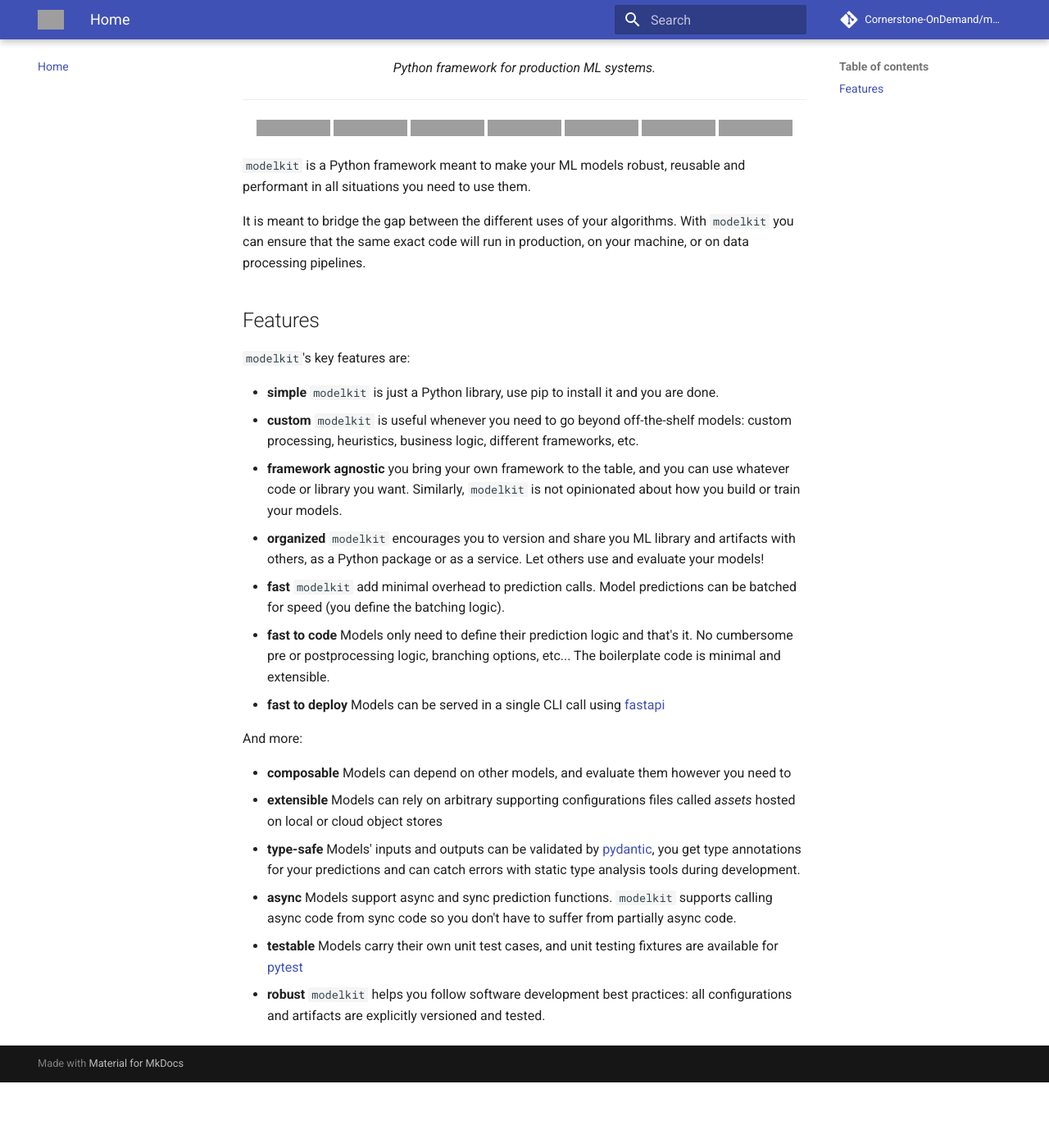
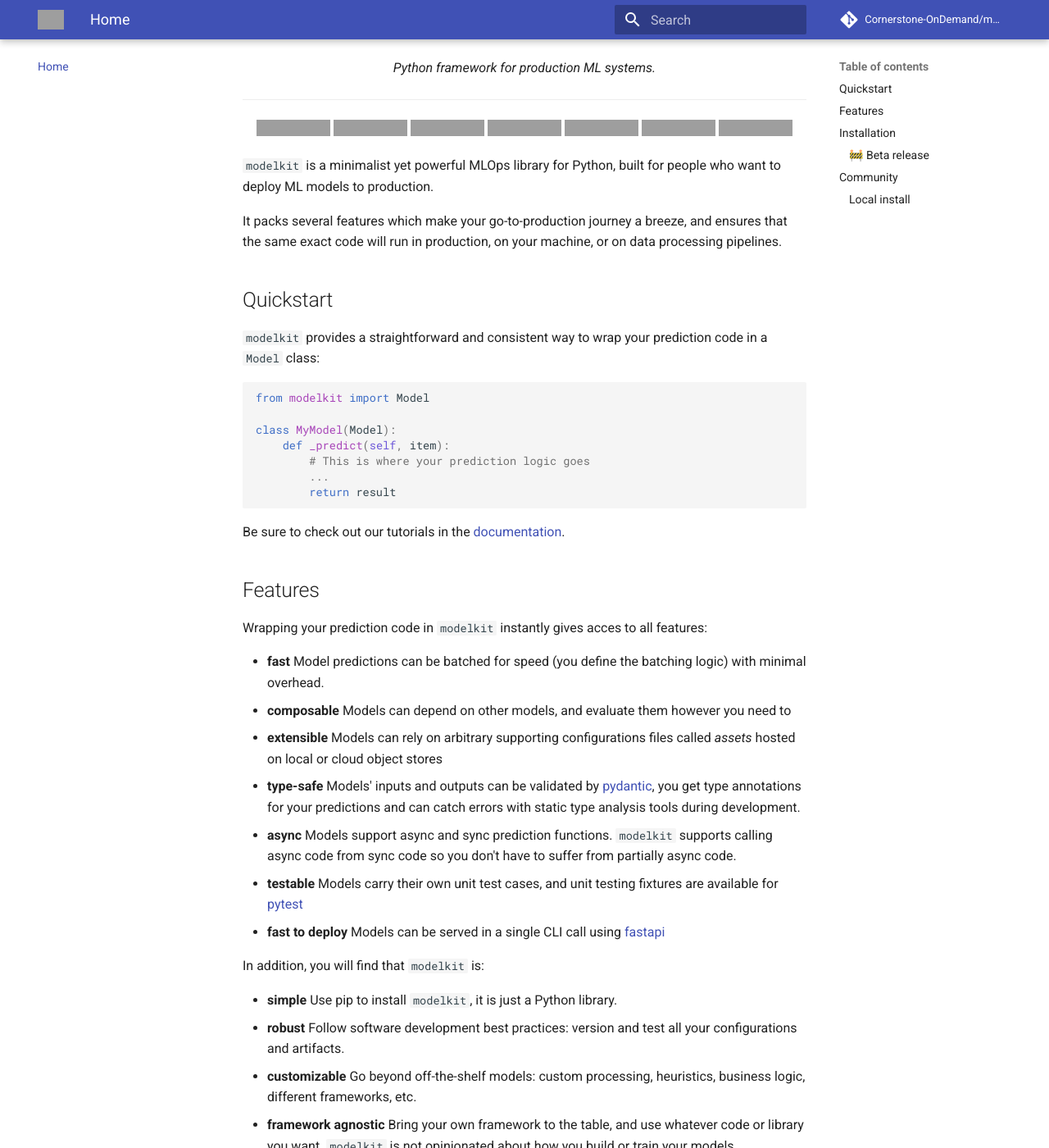
Before and after one commit to Cornerstone-OnDemand/modelkit, an MkDocs documentation site: the page built from docs/index.md, in a window 1280 px wide and 1400 px high, scrolled down 277 px. Shown: the whole window at 82% size. Built offline with MkDocs 1.6.1 and Material for MkDocs 9.7.7, drawn with Linux system fonts in a browser that asks for light colours; comment, search, counter and statistics services are not loaded; before the commit the page ends 1597 px from its top, so only the background shows below that; some of the changed text lies outside the part shown; grey boxes are pictures that could not be loaded.

Commit message:
docs: update docs

````diff
--- a/docs/index.md
+++ b/docs/index.md
@@ -1,7 +1,7 @@
 <p align="center">
-  <a href="https://github.com/Cornerstone-OnDemand/modelkit">
-    <img src="https://raw.githubusercontent.com/Cornerstone-OnDemand/modelkit/main/.github/resources/logo.svg" alt="Logo" width="80" height="80">
-  </a>
+  <a href="https://github.com/cornerstone-ondemand/modelkit">
+    <img src="https://raw.githubusercontent.com/cornerstone-ondemand/modelkit/main/.github/resources/logo.svg" alt="Logo" width="80" height="80">
+</a>
 </p>
 <h1 align="center"> modelkit </h1>
 <p align="center">
@@ -20,28 +20,81 @@
   <a href="https://github.com/Cornerstone-OnDemand/modelkit/graphs/contributors"><img src="https://img.shields.io/github/contributors/Cornerstone-OnDemand/modelkit" /></a>
 </p>
 
+`modelkit` is a minimalist yet powerful MLOps library for Python, built for people who want to deploy ML models to production.
 
-`modelkit` is a Python framework meant to make your ML models robust, reusable and performant in all situations you need to use them.
+It packs several features which make your go-to-production journey a breeze, and ensures that the same exact code will run in production, on your machine, or on data processing pipelines.
 
-It is meant to bridge the gap between the different uses of your algorithms. With `modelkit` you can ensure that the same exact code will run in production, on your machine, or on data processing pipelines.
+## Quickstart
+
+`modelkit` provides a straightforward and consistent way to wrap your prediction  code in a `Model` class:
+
+```python
+from modelkit import Model
+
+class MyModel(Model):
+    def _predict(self, item):
+        # This is where your prediction logic goes
+        ...
+        return result
+```
+
+Be sure to check out our tutorials in the [documentation](https://cornerstone-ondemand.github.io/modelkit/).
 
 ## Features
 
-`modelkit`'s key features are:
+Wrapping your prediction code in `modelkit` instantly gives acces to all features:
 
-- **simple** `modelkit` is just a Python library, use pip to install it and you are done.
-- **custom** `modelkit` is useful whenever you need to go beyond off-the-shelf models: custom processing, heuristics, business logic, different frameworks, etc.
-- **framework agnostic** you bring your own framework to the table, and you can use whatever code or library you want. Similarly, `modelkit` is not opinionated about how you build or train your models.
-- **organized** `modelkit` encourages you to version and share you ML library and artifacts with others, as a Python package or as a service. Let others use and evaluate your models!
-- **fast** `modelkit` add minimal overhead to prediction calls. Model predictions can be batched for speed (you define the batching logic).
-- **fast to code** Models only need to define their prediction logic and that's it. No cumbersome pre or postprocessing logic, branching options, etc... The boilerplate code is minimal and extensible.
-- **fast to deploy** Models can be served in a single CLI call using [fastapi](https://fastapi.tiangolo.com/)
-
-And more:
-
+- **fast** Model predictions can be batched for speed (you define the batching logic) with minimal overhead.
 - **composable** Models can depend on other models, and evaluate them however you need to
 - **extensible** Models can rely on arbitrary supporting configurations files called _assets_ hosted on local or cloud object stores
 - **type-safe** Models' inputs and outputs can be validated by [pydantic](https://pydantic-docs.helpmanual.io/), you get type annotations for your predictions and can catch errors with static type analysis tools during development.
 - **async** Models support async and sync prediction functions. `modelkit` supports calling async code from sync code so you don't have to suffer from partially async code.
 - **testable** Models carry their own unit test cases, and unit testing fixtures are available for [pytest](https://docs.pytest.org/en/6.2.x/)
-- **robust** `modelkit` helps you follow software development best practices: all configurations and artifacts are explicitly versioned and tested.
+- **fast to deploy** Models can be served in a single CLI call using [fastapi](https://fastapi.tiangolo.com/)
+
+In addition, you will find that `modelkit` is:
+
+- **simple** Use pip to install `modelkit`, it is just a Python library.
+- **robust** Follow software development best practices: version and test all your configurations and artifacts.
+- **customizable** Go beyond off-the-shelf models: custom processing, heuristics, business logic, different frameworks, etc.
+- **framework agnostic** Bring your own framework to the table, and use whatever code or library you want. `modelkit` is not opinionated about how you build or train your models.
+- **organized** Version and share you ML library and artifacts with others, as a Python package or as a service. Let others use and evaluate your models!
+- **fast to code** Just write the prediction logic and that's it. No cumbersome pre or postprocessing logic, branching options, etc... The boilerplate code is minimal and sensible.
+
+## Installation
+
+Install the latest stable release with `pip`:
+
+```
+pip install modelkit
+```
+
+Optional dependencies are available for remote storage providers ([see documentation](https://cornerstone-ondemand.github.io/modelkit/assets/storage_provider/#using-different-providers))
+
+### 🚧 Beta release
+
+`modelkit 0.1` and onwards will be shipped with `pydantic 2`, bringing significant performance improvements 🎉 ⚡
+
+To try out the beta before it is stable:
+
+```
+pip install --pre modelkit
+```
+
+Also, you can refer to the [modelkit migration note](https://cornerstone-ondemand.github.io/modelkit/migration.md)
+ to ease the migration process!
+
+## Community
+Join our [community](https://discord.gg/ayj5wdAArV) on Discord to get support and leave feedback
+
+### Local install
+
+Contributors, if you want to install and test locally:
+
+```
+# install
+make setup
+
+# lint & test
+make tests
+```
--- a/mkdocs.yml
+++ b/mkdocs.yml
@@ -4,6 +4,7 @@ site_description: "Library for machine learning models"
 
 nav:
   - Home: "index.md"
+  - Migration note: "migration.md"
   - Developer guide:
       - "library/overview.md"
       - Models:
````
